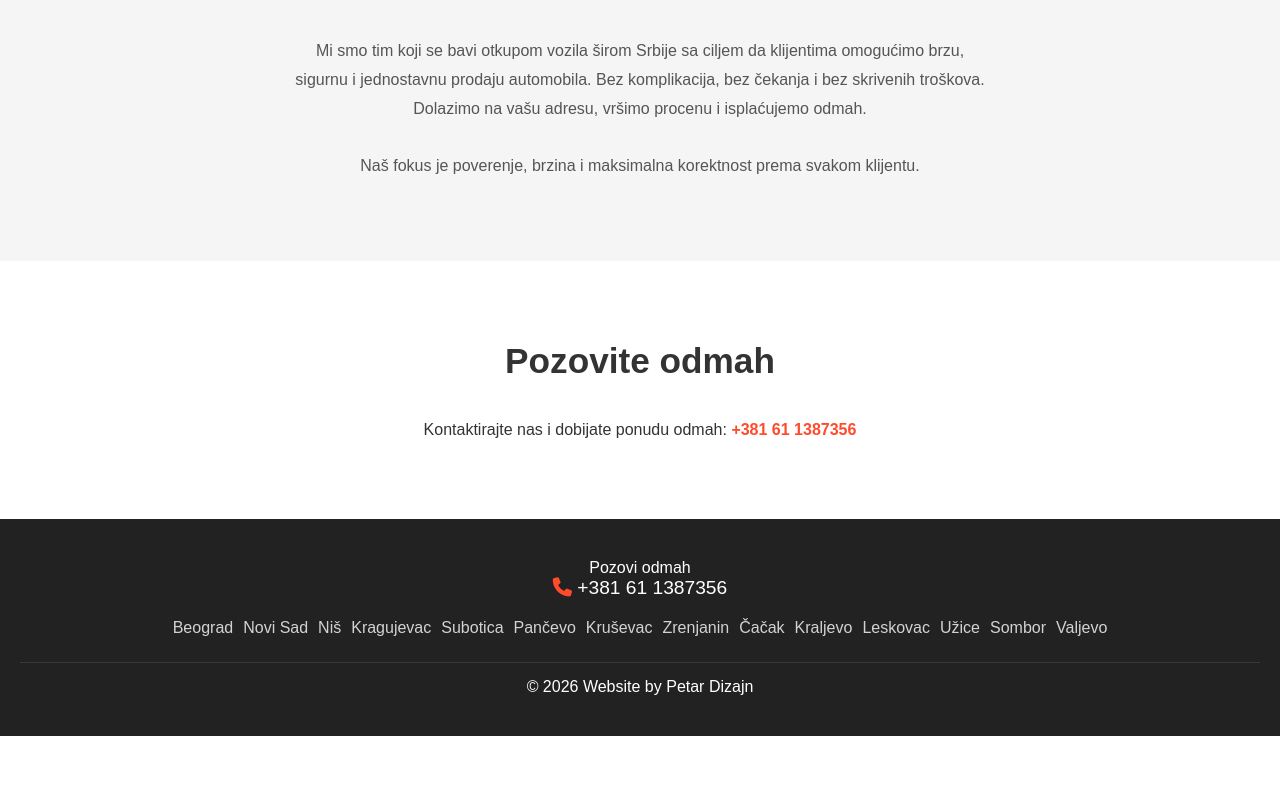
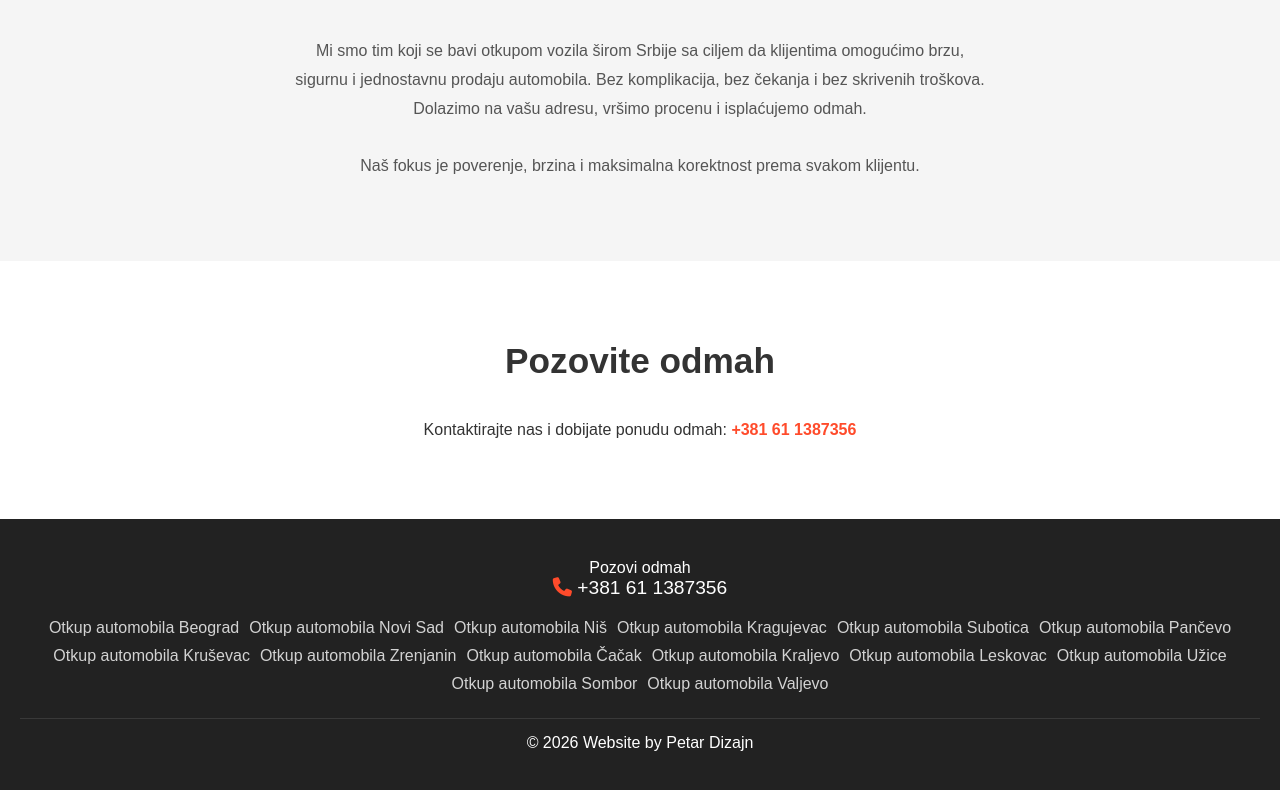
Before and after one commit to petardizajn/testotkup, a plain HTML site: page index.html in a window 1280 px wide. Shown: the part 1710-2500 px from the top of the page. Before the commit the page ends 2446 px from the top, so only its background shows below. Drawn offline with Linux system fonts and the light colour scheme.

Commit message:
Update index.html

```diff
--- a/index.html
+++ b/index.html
@@ -335,20 +335,20 @@ Naš fokus je poverenje, brzina i maksimalna korektnost prema svakom klijentu.</
   </div>
 <div class="phone"><i class="fas fa-phone phone-right" style="color:#ff4b2b;"></i> +381 61 1387356</div>
 <div class="cities">
-  <span>Beograd</span>
-  <span>Novi Sad</span>
-  <span>Niš</span>
-  <span>Kragujevac</span>
-  <span>Subotica</span>
-  <span>Pančevo</span>
-  <span>Kruševac</span>
-  <span>Zrenjanin</span>
-  <span>Čačak</span>
-  <span>Kraljevo</span>
-  <span>Leskovac</span>
-  <span>Užice</span>
-  <span>Sombor</span>
-  <span>Valjevo</span>
+  <span>Otkup automobila Beograd</span>
+  <span>Otkup automobila Novi Sad</span>
+  <span>Otkup automobila Niš</span>
+  <span>Otkup automobila Kragujevac</span>
+  <span>Otkup automobila Subotica</span>
+  <span>Otkup automobila Pančevo</span>
+  <span>Otkup automobila Kruševac</span>
+  <span>Otkup automobila Zrenjanin</span>
+  <span>Otkup automobila Čačak</span>
+  <span>Otkup automobila Kraljevo</span>
+  <span>Otkup automobila Leskovac</span>
+  <span>Otkup automobila Užice</span>
+  <span>Otkup automobila Sombor</span>
+  <span>Otkup automobila Valjevo</span>
 </div>
 <p class="credit">
   © 2026
```
